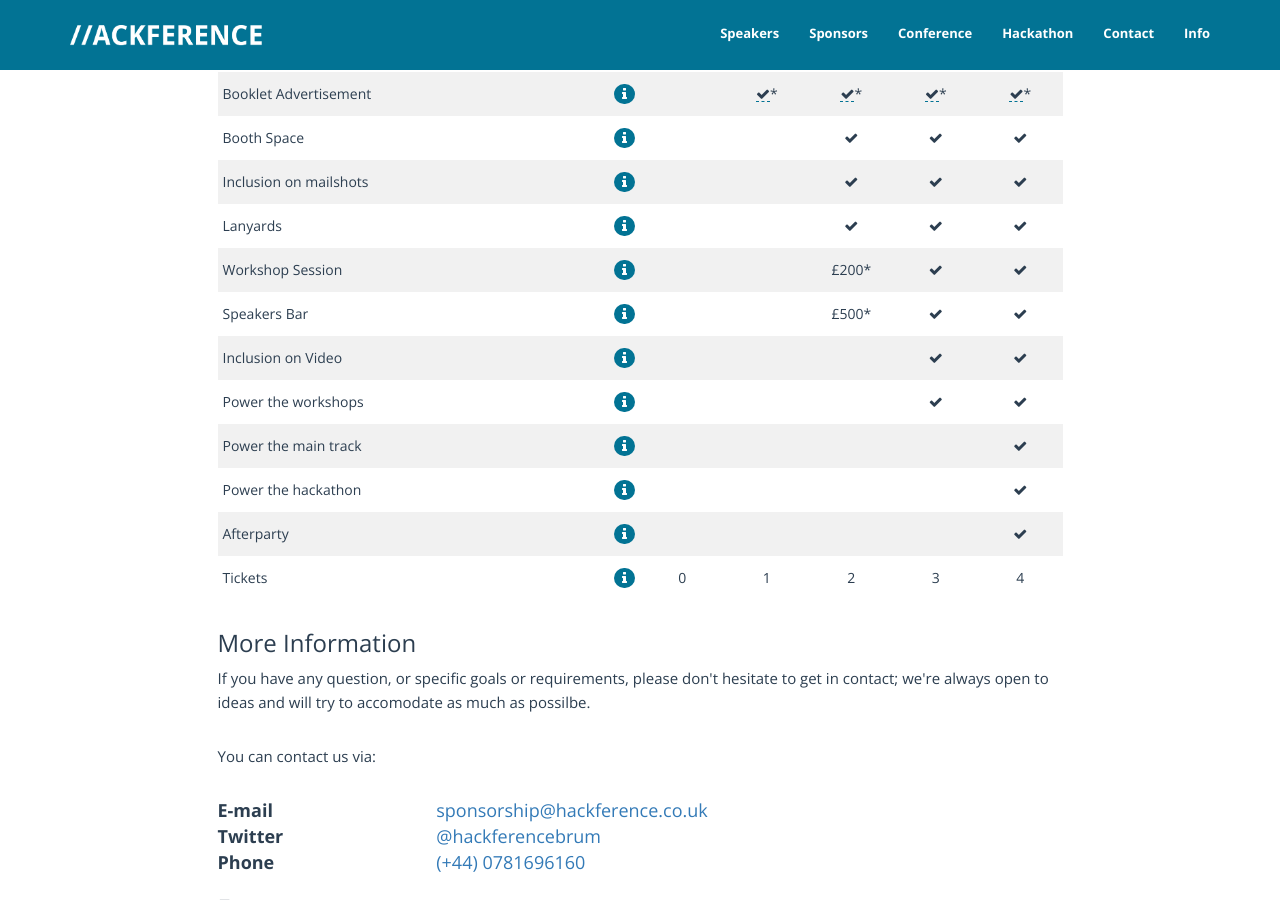
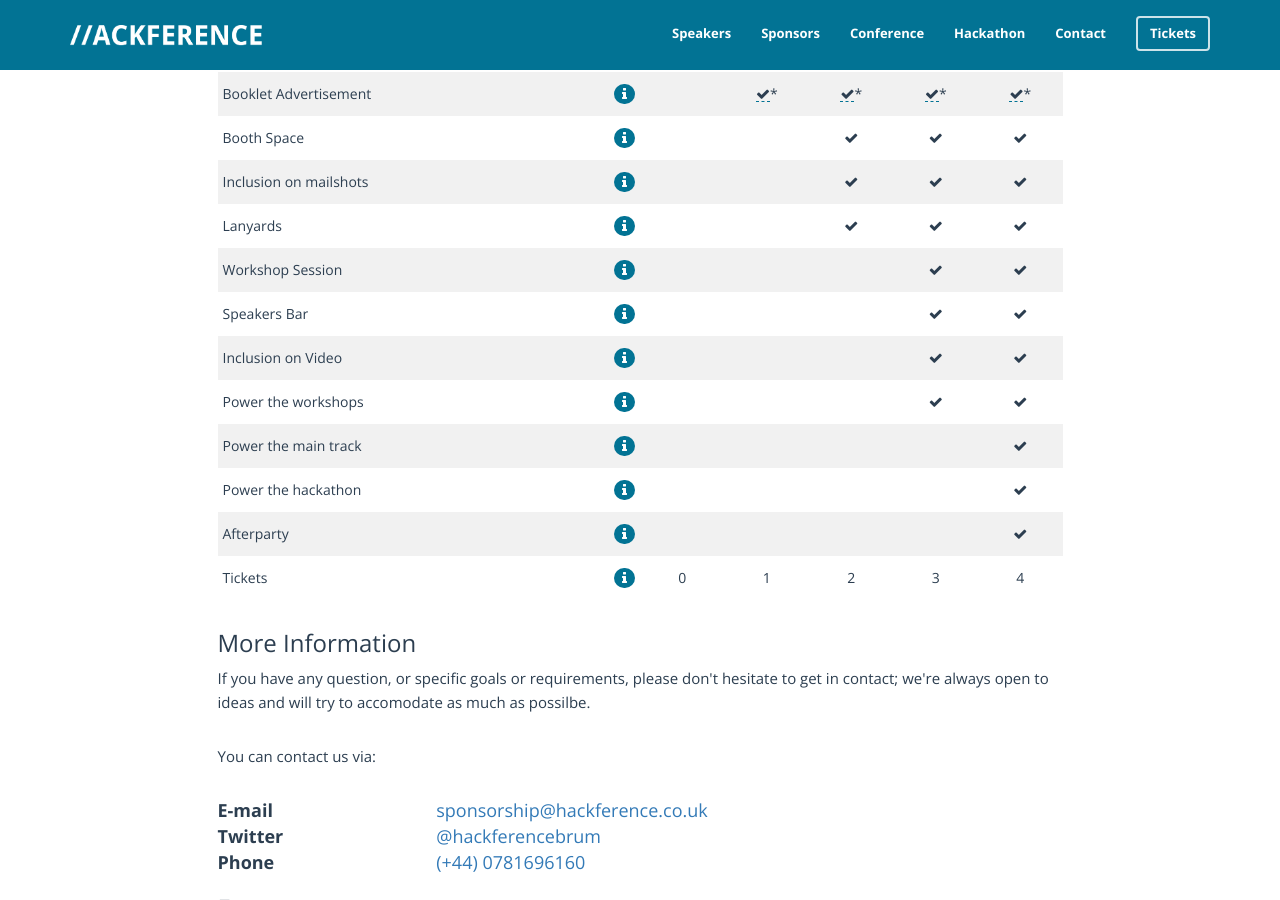
Before and after one commit to hackference/hackference-2015, a Jekyll site: the page built from sponsors/sponsor-us.html, in a window 1280 px wide and 900 px high, scrolled down 1688 px. Built offline with Jekyll 4.4.1, drawn with Linux system fonts in a browser that asks for light colours; nearby versions of some CDN libraries.

Commit message:
Remove sponsor costs

```diff
--- a/_includes/top-navigation.html
+++ b/_includes/top-navigation.html
@@ -11,10 +11,10 @@
 						<li><a href='{{ site.url }}{{ site.baseurl }}/conference'>Conference </a></li>
 						<li><a href='{{ site.url }}{{ site.baseurl }}/hackathon'>Hackathon </a></li>
 						<li><a href='{{ site.url }}{{ site.baseurl }}/contact'>Contact</a></li>
+						<!--
 						<li><a href='{{ site.url }}{{ site.baseurl }}/info'>Info</a></li>
-						<!--
-						<li><a href='{{ site.url }}{{ site.baseurl }}/tickets' class='btn btn-ticket btn-buy-ticket'>Tickets @ £££</a></li>
 						-->
+						<li><a href='{{ site.url }}{{ site.baseurl }}/tickets.html' class='btn btn-ticket btn-buy-ticket'>Tickets</a></li>
 					</ul>
 				</div>
 				<div class="col-xs-5 visible-xs-block text-right">
--- a/sponsors/sponsor-us.html
+++ b/sponsors/sponsor-us.html
@@ -157,7 +157,7 @@ TODO: all of the page plz
 											<td>Workshop Session<a href='' class="sponsor-info" data-toggle="modal" data-target="#package-details" data-content="You can run a workshop either at the conference or the hack on using your tech." ><i class="fa fa-info"></i></a></td>
 											<td class="text-center"></td>
 											<td class="text-center"></td>
-											<td class="text-center">£200*</td>
+											<td class="text-center"></td>
 											<td class="text-center"><i class="fa fa-check"></i></td>
 											<td class="text-center"><i class="fa fa-check"></i></td>
 										</tr>
@@ -165,7 +165,7 @@ TODO: all of the page plz
 											<td>Speakers Bar<a href='' class="sponsor-info" data-toggle="modal" data-target="#package-details" data-content="Instead of Q&amp;A we're having a bar where people can come and get a drink with the speaker to ask question. Make sure everyone can see you whilst getting a drink with there favourite speaker. **1 Available**"><i class="fa fa-info"></i></a></td>
 											<td class="text-center"></td>
 											<td class="text-center"></td>
-											<td class="text-center">£500*</td>
+											<td class="text-center"></td>
 											<td class="text-center"><i class="fa fa-check"></i></td>
 											<td class="text-center"><i class="fa fa-check"></i></td>
 										</tr>
```
